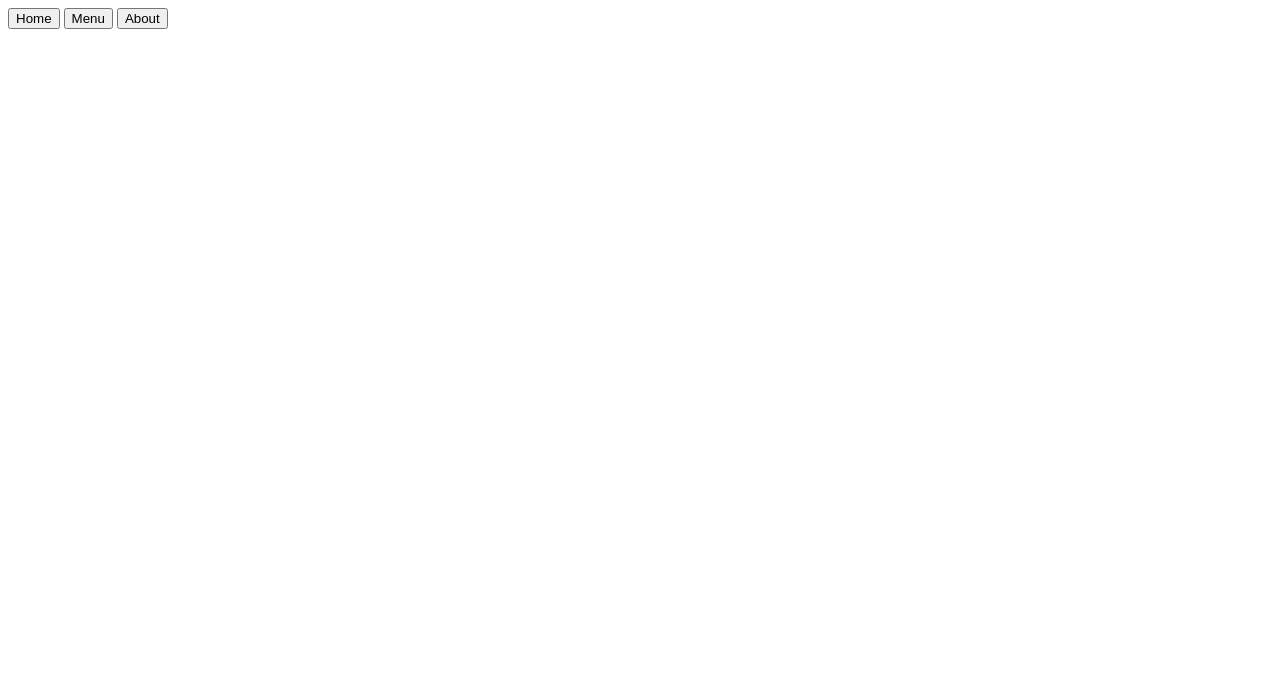
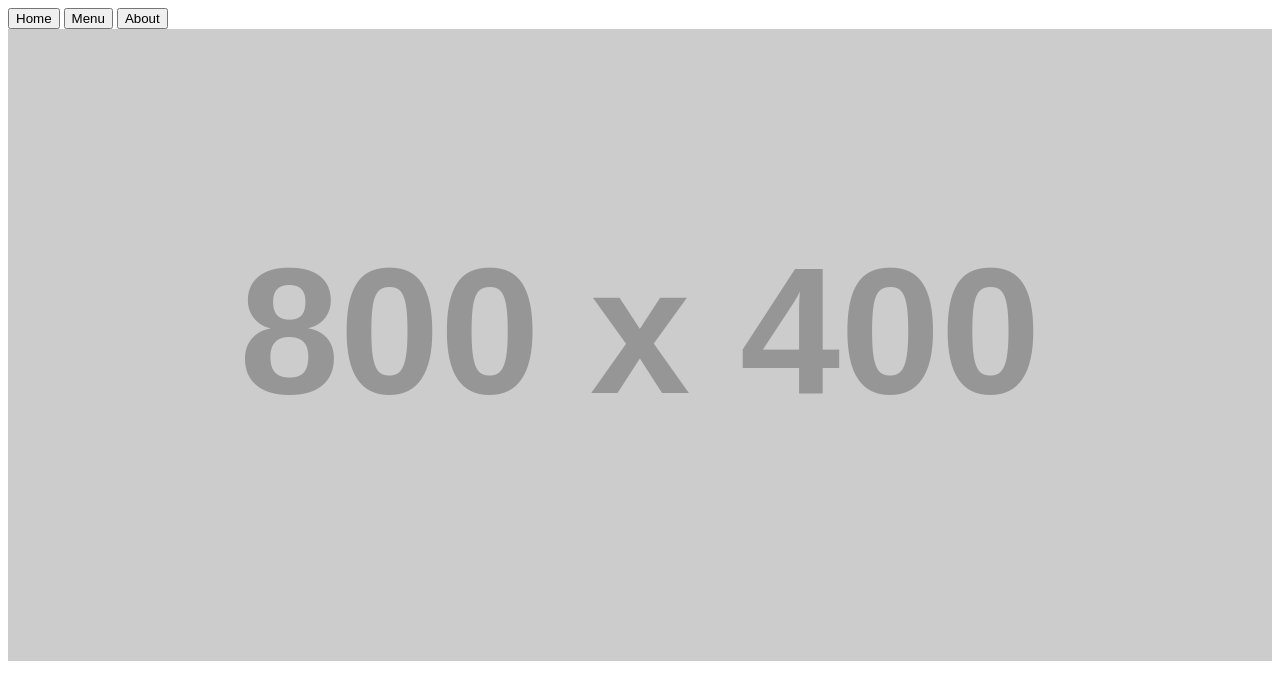
Before and after one commit to Sshahryar/odin-Restaurant-Page, a website: page src/template.html in a window 1280 px wide. Shown: the top 680 px of the page. Drawn offline with Linux system fonts and the light colour scheme; placeholder pictures from the web are drawn by us.

Commit message:
Created temporary homepage for restaurant

```diff
--- a/src/template.html
+++ b/src/template.html
@@ -13,6 +13,10 @@
             <button id="about">About</button>
         </nav>
     </header>
-    <div id="content"></div>
+    <div id="content">
+        <img src="https://via.placeholder.com/800x400" alt="Restaurant Image" style="width: 100%; height: auto;">
+        <h1>Welcome to Our Restaurant!</h1>
+        <p>Experience the best dining experience with gourmet food and excellent service.</p>
+    </div>
 </body>
 </html>
```
